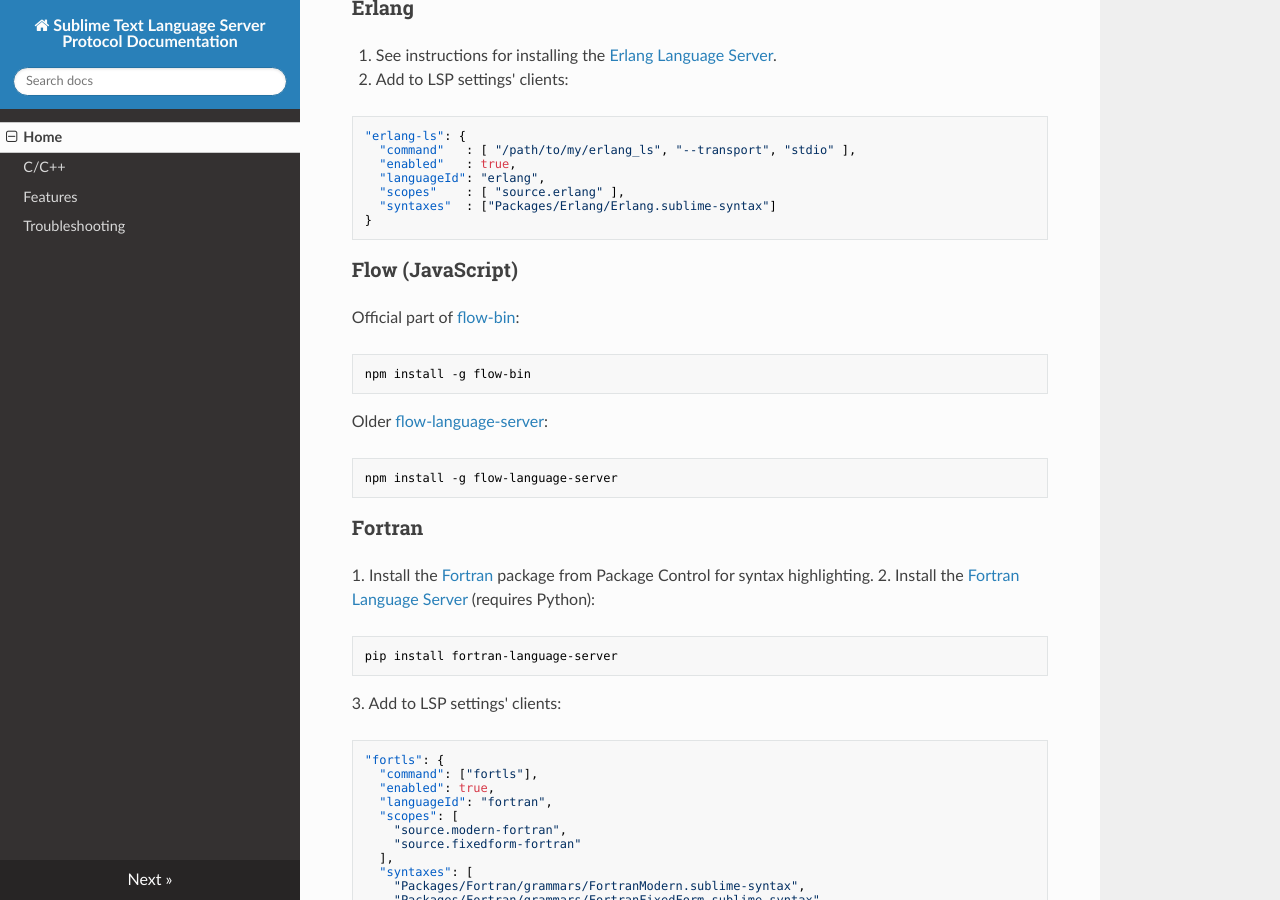
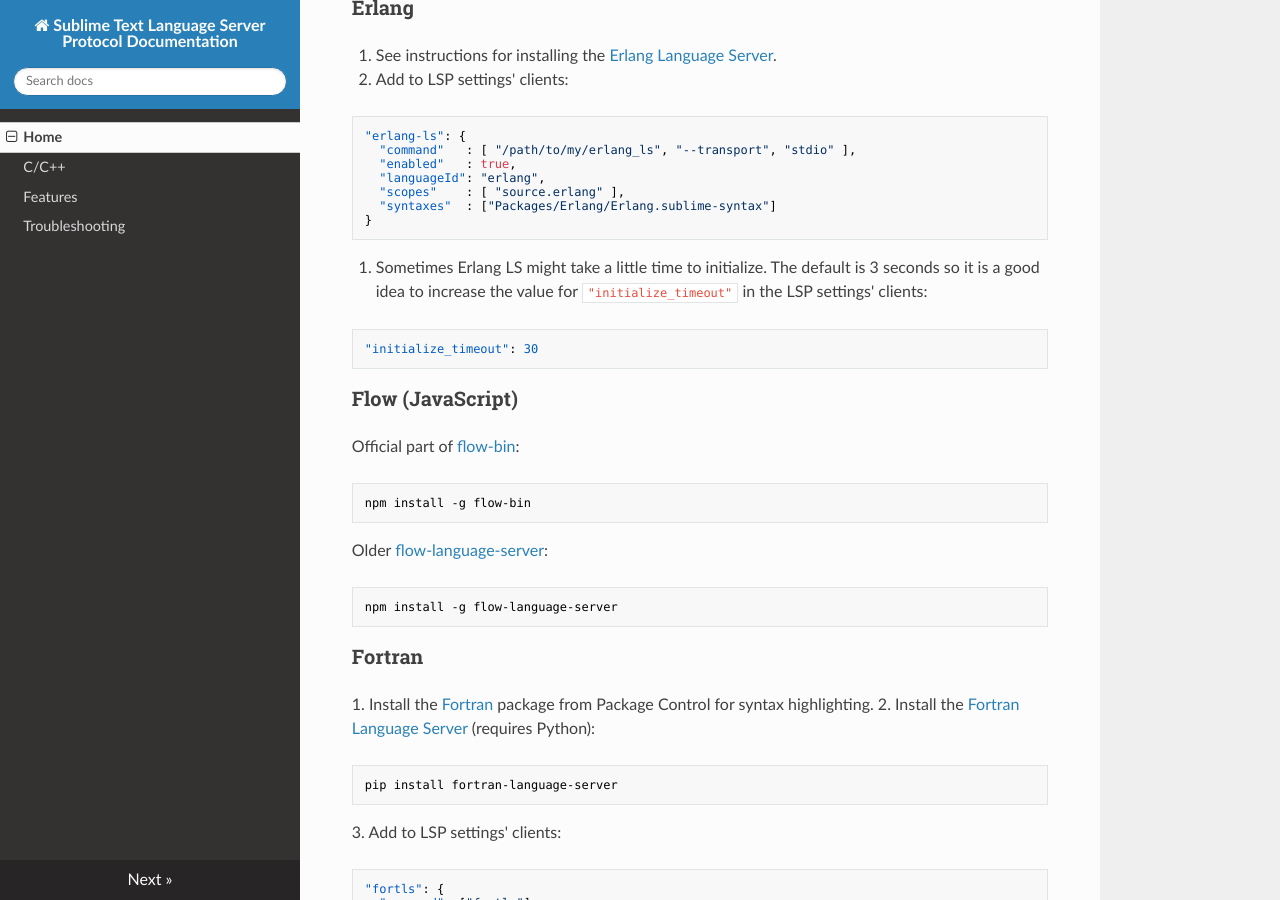
Before and after one commit to sublimelsp/LSP, an MkDocs documentation site: the page built from docs/index.md, in a window 1280 px wide and 900 px high, scrolled down 5851 px. Built offline with MkDocs 1.6.1, drawn with Linux system fonts in a browser that asks for light colours; nearby versions of some CDN libraries.

Commit message:
[erlang-ls/erlang_ls#401] Remove enabled and add suggestion to increase initialize_timeout

````diff
--- a/docs/index.md
+++ b/docs/index.md
@@ -289,6 +289,12 @@
   "scopes"    : [ "source.erlang" ],
   "syntaxes"  : ["Packages/Erlang/Erlang.sublime-syntax"]
 }
+```
+
+3. Sometimes Erlang LS might take a little time to initialize. The default is 3 seconds so it is a good idea to increase the value for `"initialize_timeout"` in the LSP settings' clients:
+
+```json
+"initialize_timeout": 30
 ```
 
 ### Flow (JavaScript)<a name="flow"></a>
````
Also changed, not shown: 1 other file.
